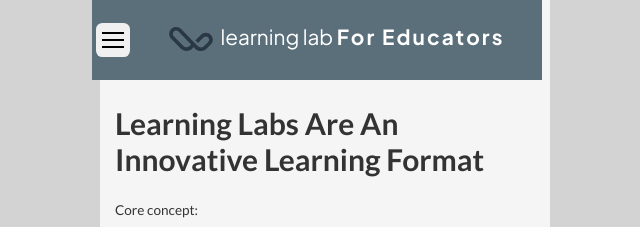
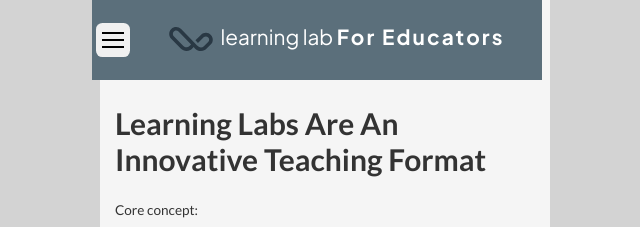
Before and after one commit to thomasfischersm/learning-lab-html-2024, a plain HTML site: page for_educators/index.html in a window 1280 px wide. Shown: the top 227 px of the page, without its empty margins (323-963 px from the left). Drawn offline with Linux system fonts and the light colour scheme.

Commit message:
Fix the website title.

```diff
--- a/for_educators/index.html
+++ b/for_educators/index.html
@@ -86,7 +86,7 @@ height="0" width="0" style="display:none;visibility:hidden"></iframe>
 <!-- End Google Tag Manager (noscript) -->
 
 <article class="content" id="home">
-  <h1>Learning Labs Are An Innovative Learning Format</h1>
+  <h1>Learning Labs Are An Innovative Teaching Format</h1>
   <p>Core concept:</p>
   <ul>
     <li><b>Learn and teach:</b> Students learn a lesson from a more advanced student and then teach it to a more beginning student.</li>
```
